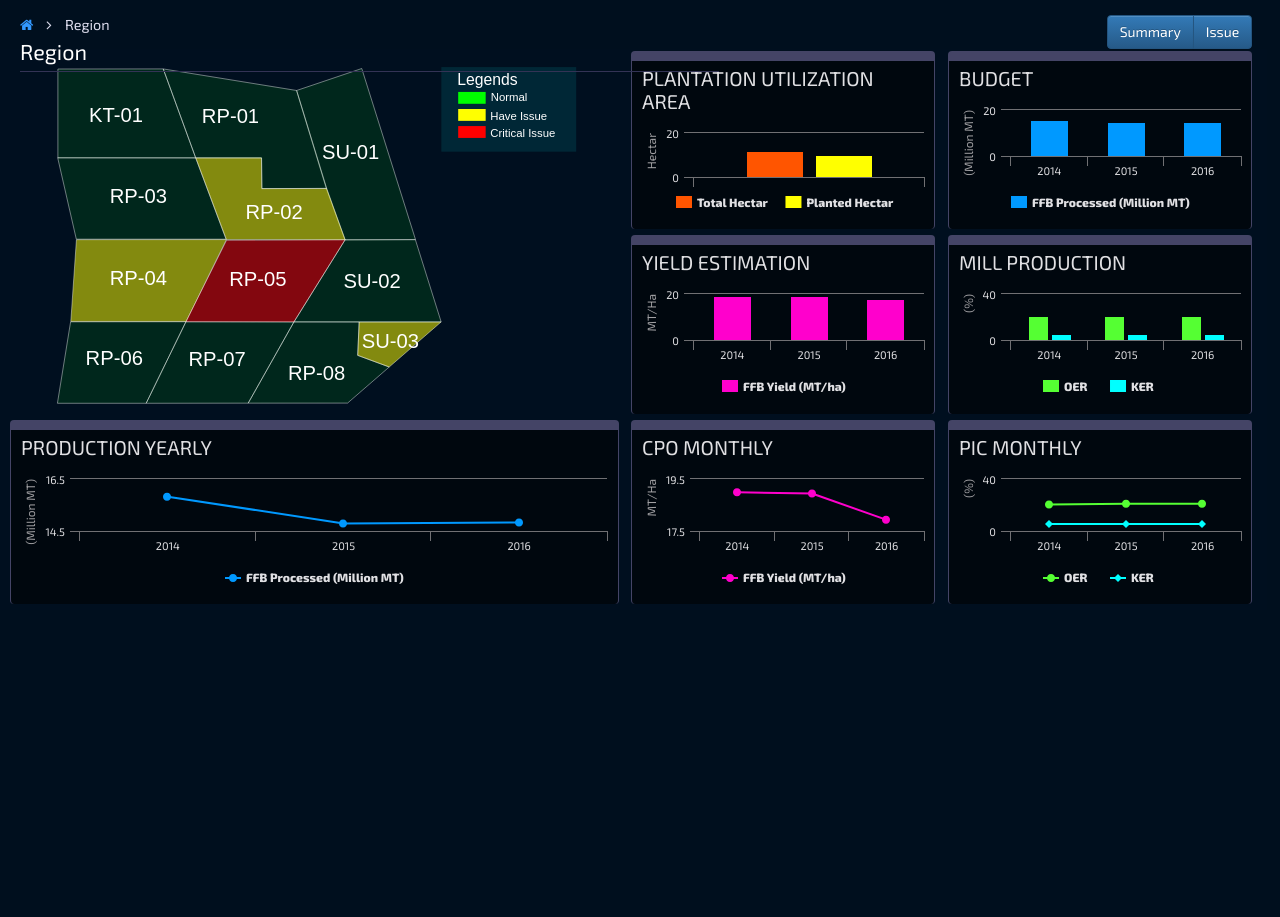
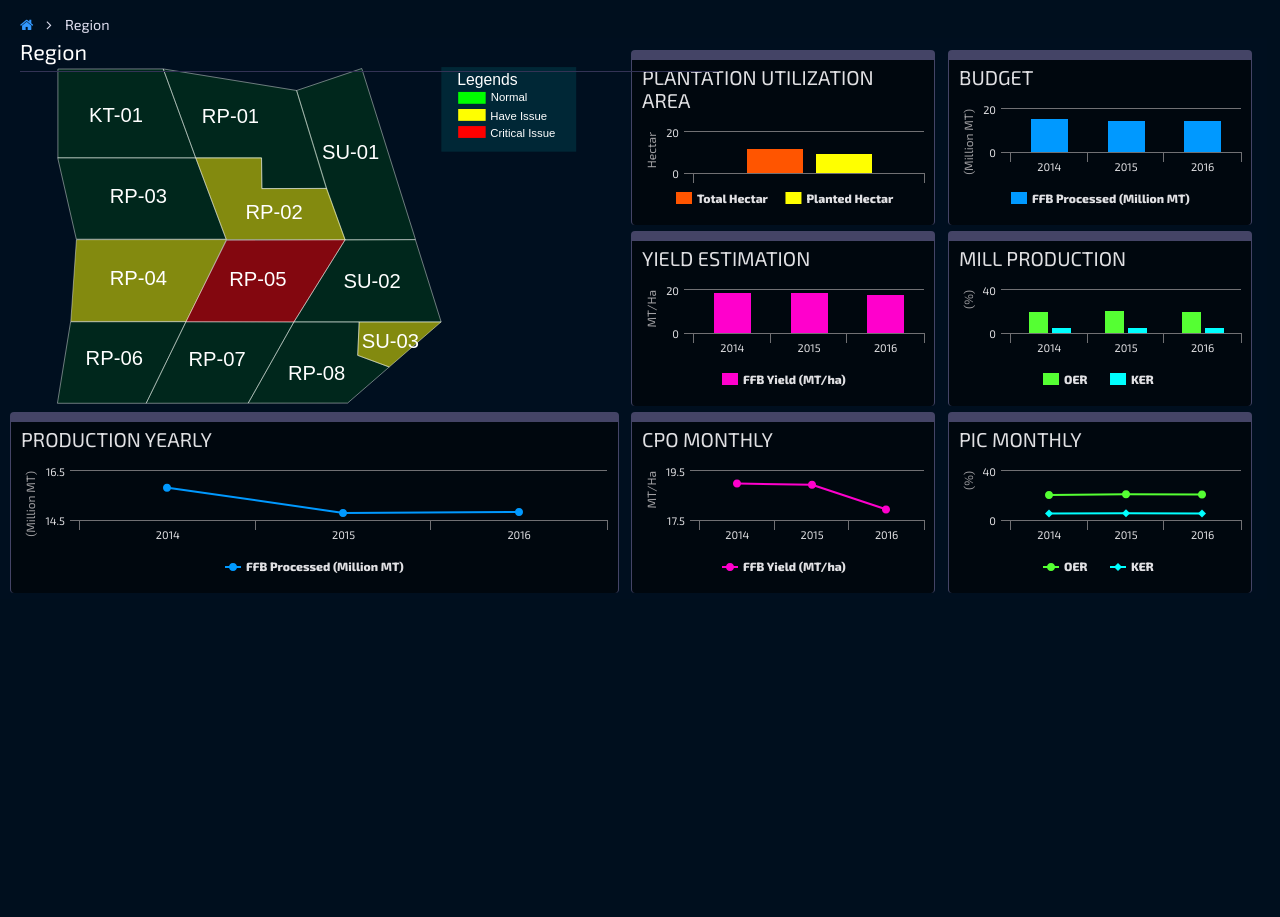
Before and after one commit to humming-soft/poc_ioi, a PHP site: page /view/region.php in a window 1280 px wide. Shown: the part 45-962 px from the top of the page. Run offline with PHP 8.4, Linux system fonts and the light colour scheme.

Commit message:
Signed-off-by: naimmuzammil <naimmuzammil@gmail.com>

```diff
--- a/view/module/gis_accessories_region.php
+++ b/view/module/gis_accessories_region.php
@@ -16,8 +16,6 @@
 <div class="col-md-3">
 	<div class="button_set">
 		<div class="btn-group" role="group" aria-label="...">
-			<button type="button" class="btn btn-primary">Summary</button>
-			<button type="button" class="btn btn-primary">Issue</button>
 		</div>
 	</div>
 </div>
```
